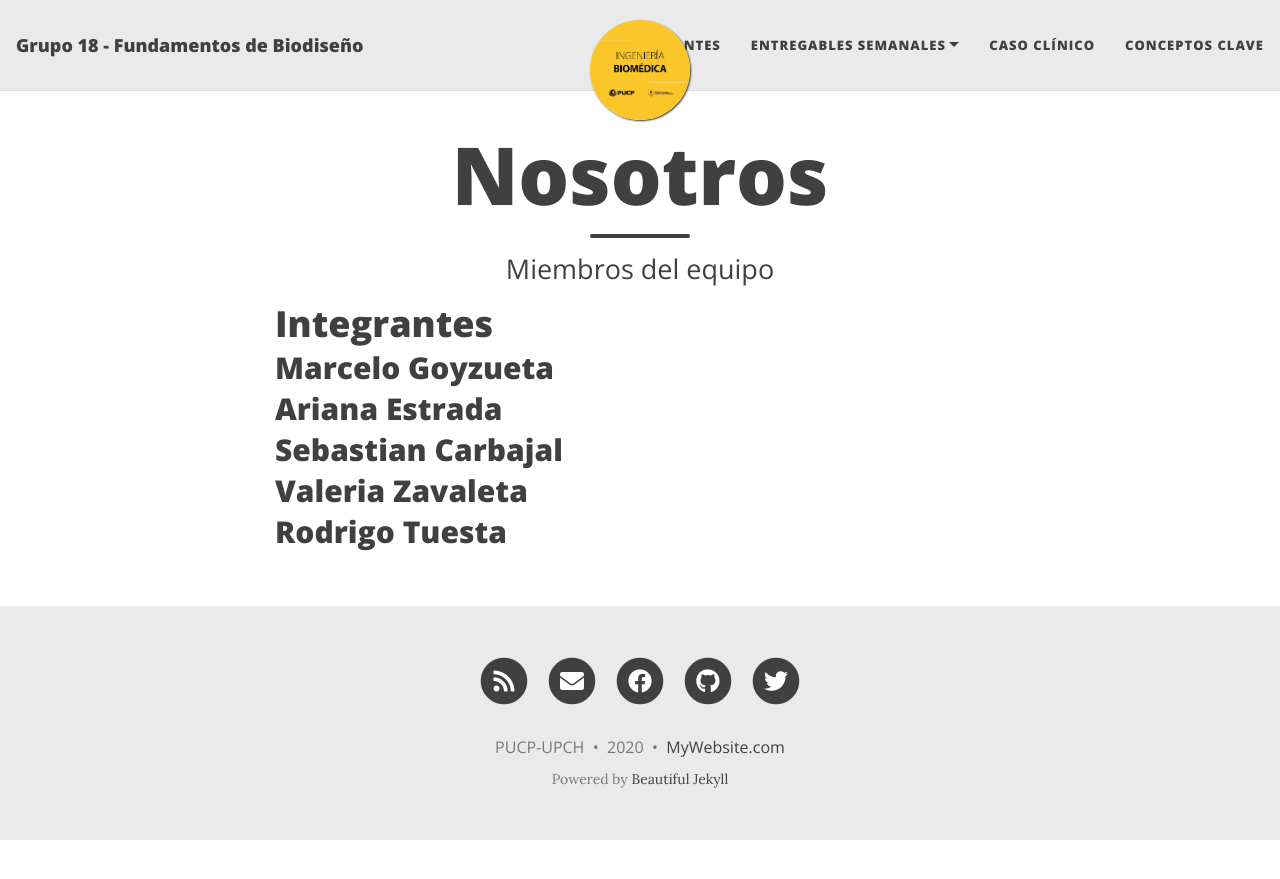
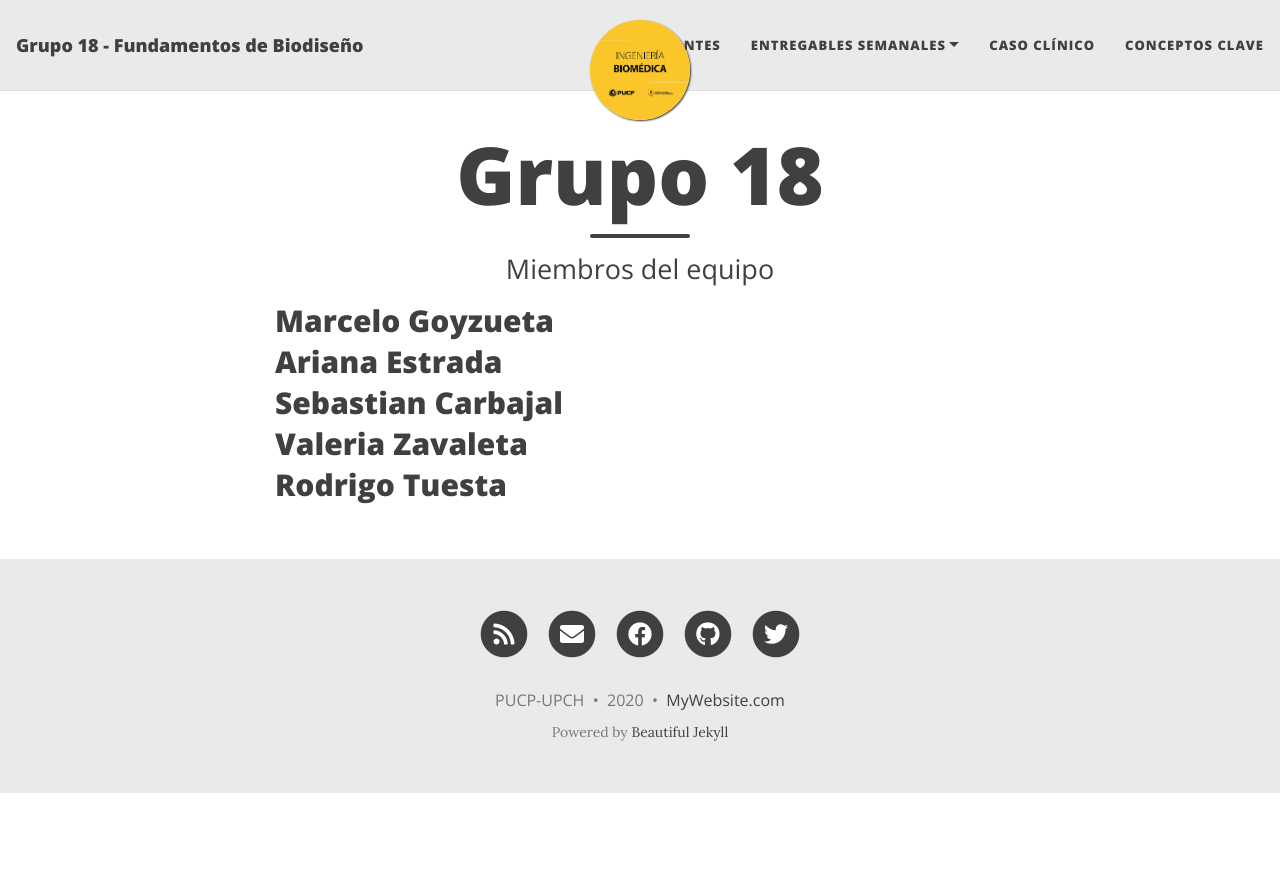
Before and after one commit to equipo18-fundbio/equipo18-fundbio1, a Jekyll site: the page built from aboutme.md, in a window 1280 px wide. Shown: the top 879 px of the page. Built offline with Jekyll 4.4.1, drawn with Linux system fonts in a browser that asks for light colours; nearby versions of some CDN libraries.

Commit message:
Update aboutme.md

```diff
--- a/aboutme.md
+++ b/aboutme.md
@@ -1,20 +1,24 @@
 ---
 layout: page
-title: Nosotros
+title: Grupo 18
 subtitle: Miembros del equipo
 ---
 
 
 
 
-# Integrantes
+
 
 ## Marcelo Goyzueta
 
+
 ## Ariana Estrada
+
 
 ## Sebastian Carbajal
 
+
 ## Valeria Zavaleta
 
+
 ## Rodrigo Tuesta
```
